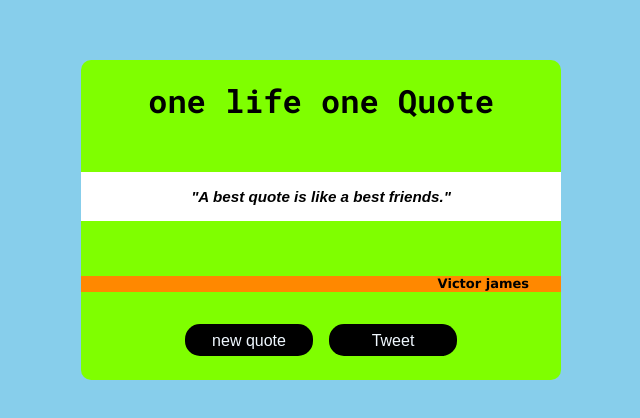
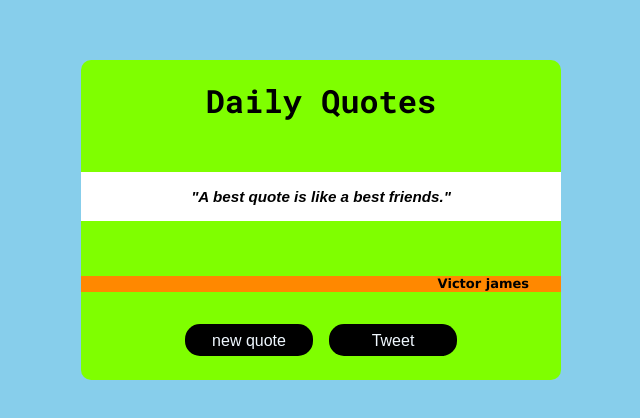
Before and after one commit to Ezhil-04/quotes-app, a plain HTML site: page index.html in a window 1280 px wide. Shown: the part 180-598 px from the top of the page, without its empty margins (319-959 px from the left). Drawn offline with Linux system fonts and the light colour scheme; a web font is replaced by a local one.

Commit message:
Update index.html

```diff
--- a/index.html
+++ b/index.html
@@ -11,7 +11,7 @@
 <link href="https://fonts.googleapis.com/css2?family=Edu+NSW+ACT+Foundation:wght@400..700&family=Rajdhani:wght@300;400;500;600;700&family=Roboto+Mono:ital,wght@0,100..700;1,100..700&display=swap" rel="stylesheet">
 </head>
 <div class="wrapper">
-    <h2 id="h2">one life one Quote</h1>
+    <h2 id="h2">Daily Quotes</h1>
         <div class="h3"> <h3 id="quote">"A best quote is like a best friends."</h3></div>
 
        <div class="spandiv"><span id="span">Victor james</span></div>
```
